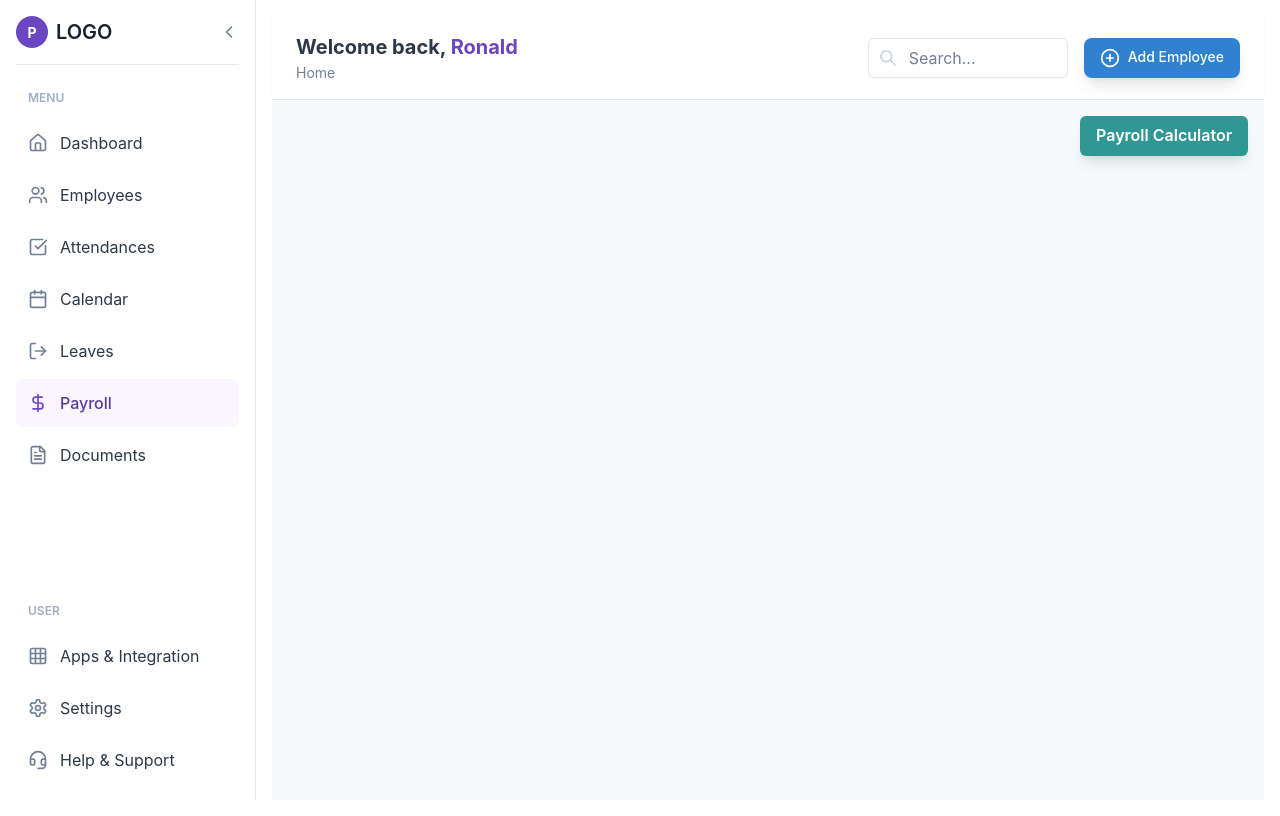
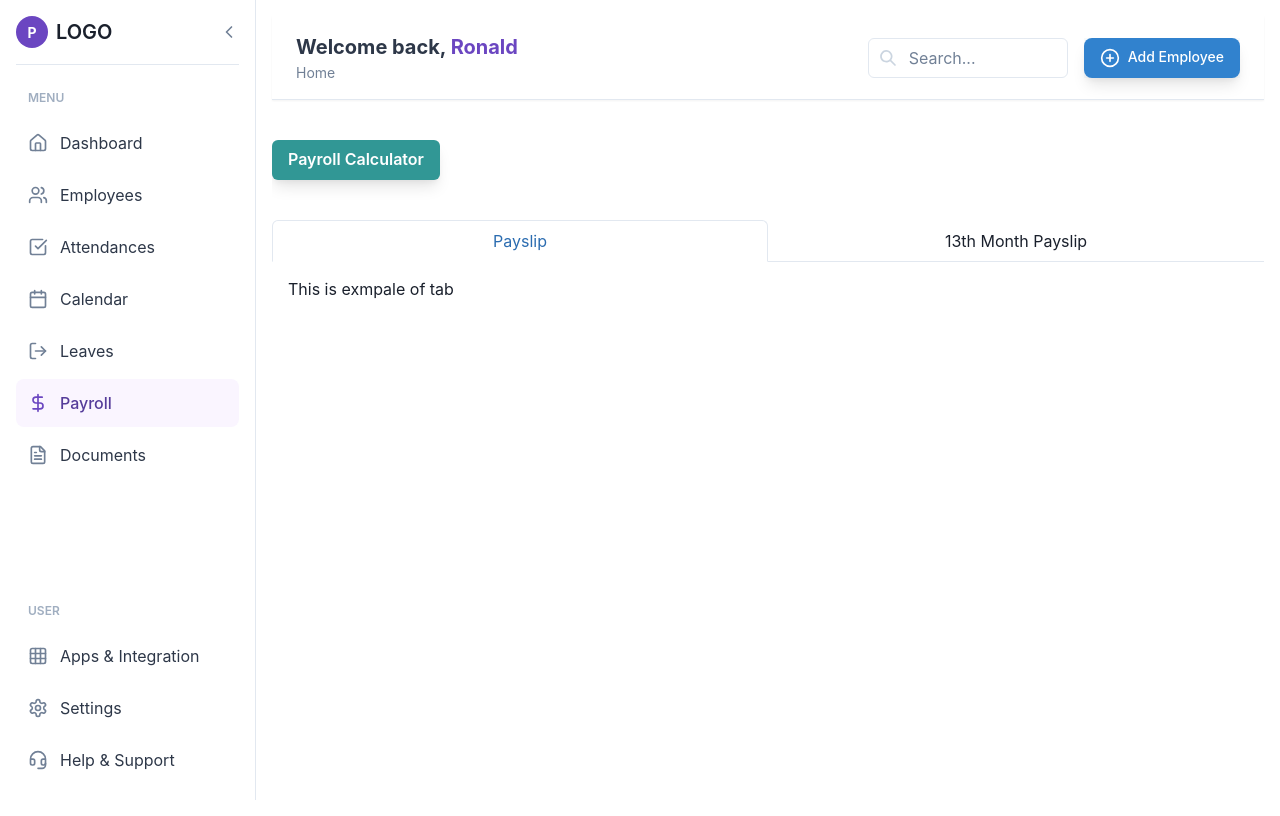
Before and after one commit to Markjonel02/human-resource-information-system, a React (Vite) app in the folder Frontend/: page /payroll in a window 1280 px wide. Built offline with nearby package versions, Linux system fonts and the light colour scheme.

Commit message:
added a new navigation and feature

```diff
--- a/Frontend/src/components/payroll/PayrollCalculatorButton.jsx
+++ b/Frontend/src/components/payroll/PayrollCalculatorButton.jsx
@@ -210,13 +210,10 @@ const PayrollCalculatorContent = () => {
     <ChakraProvider theme={theme}>
       <Box
         position="relative" // Make this box a positioning context for its children
-        height="100vh" // Take full viewport height
-        bg="gray.50" // Light background for the page
       >
         <Button
-          position="absolute" // Position button absolutely within the parent Box
-          top="4" // 16px from top
-          right="4" // 16px from right
+          mt={10}
+          mb={10}
           colorScheme="teal"
           size="md"
           onClick={onOpen} // Open the modal when button is clicked
--- /dev/null
+++ b/Frontend/src/components/payroll/PayslipTab.jsx
@@ -0,0 +1,8 @@
+import { Box } from "@chakra-ui/react";
+import React from "react";
+
+const PayslipTab = () => {
+  return <Box>This is exmpale of tab</Box>;
+};
+
+export default PayslipTab;
--- /dev/null
+++ b/Frontend/src/components/payroll/ThirteenthMonthPay.jsx
@@ -0,0 +1,7 @@
+import React from "react";
+import { Box } from "@chakra-ui/react";
+const ThirteenthMonthPay = () => {
+  return <Box>ThirteenthMonthPay</Box>;
+};
+
+export default ThirteenthMonthPay;
--- a/Frontend/src/routes/payroll/Payroll.jsx
+++ b/Frontend/src/routes/payroll/Payroll.jsx
@@ -1,10 +1,44 @@
 import React from "react";
 import PayrollCalculatorContent from "../../components/payroll/PayrollCalculatorButton";
-import { Box } from "@chakra-ui/react";
+import PayslipTab from "../../components/payroll/PayslipTab";
+import ThirteenthMonthPay from "../../components/payroll/ThirteenthMonthPay";
+import { Box, Tabs, TabList, TabPanels, Tab, TabPanel } from "@chakra-ui/react";
+
+// Assuming you'll create these components for Payslip and 13th Month Payslip content
+// For now, they'll be simple placeholders.
+const PayslipContent = () => (
+  <Box p={4}>
+    {/* Your Payslip content goes here */}
+    <p>This is where your detailed payslip information will be displayed.</p>
+  </Box>
+);
+
+const ThirteenthMonthPayslipContent = () => (
+  <Box p={4}>
+    {/* Your 13th Month Payslip content goes here */}
+    <p>This section will show the 13th month payslip details.</p>
+  </Box>
+);
+
 const Payroll = () => {
   return (
     <Box>
       <PayrollCalculatorContent />
+      <Tabs isFitted variant="enclosed">
+        <TabList>
+          <Tab>Payslip</Tab>
+          <Tab>13th Month Payslip</Tab>
+        </TabList>
+
+        <TabPanels>
+          <TabPanel>
+            <PayslipTab />
+          </TabPanel>
+          <TabPanel>
+            <ThirteenthMonthPay />
+          </TabPanel>
+        </TabPanels>
+      </Tabs>
     </Box>
   );
 };
```
